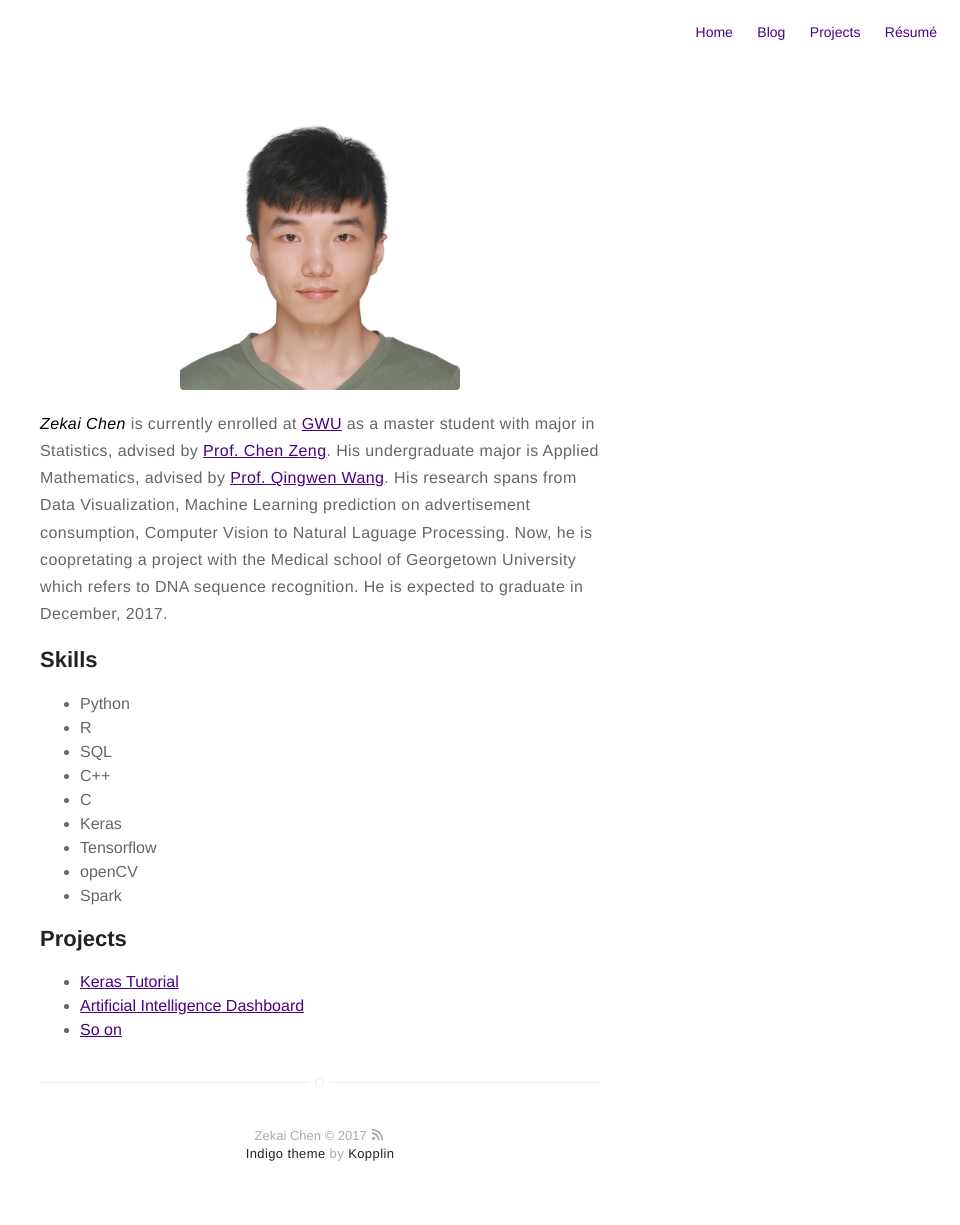
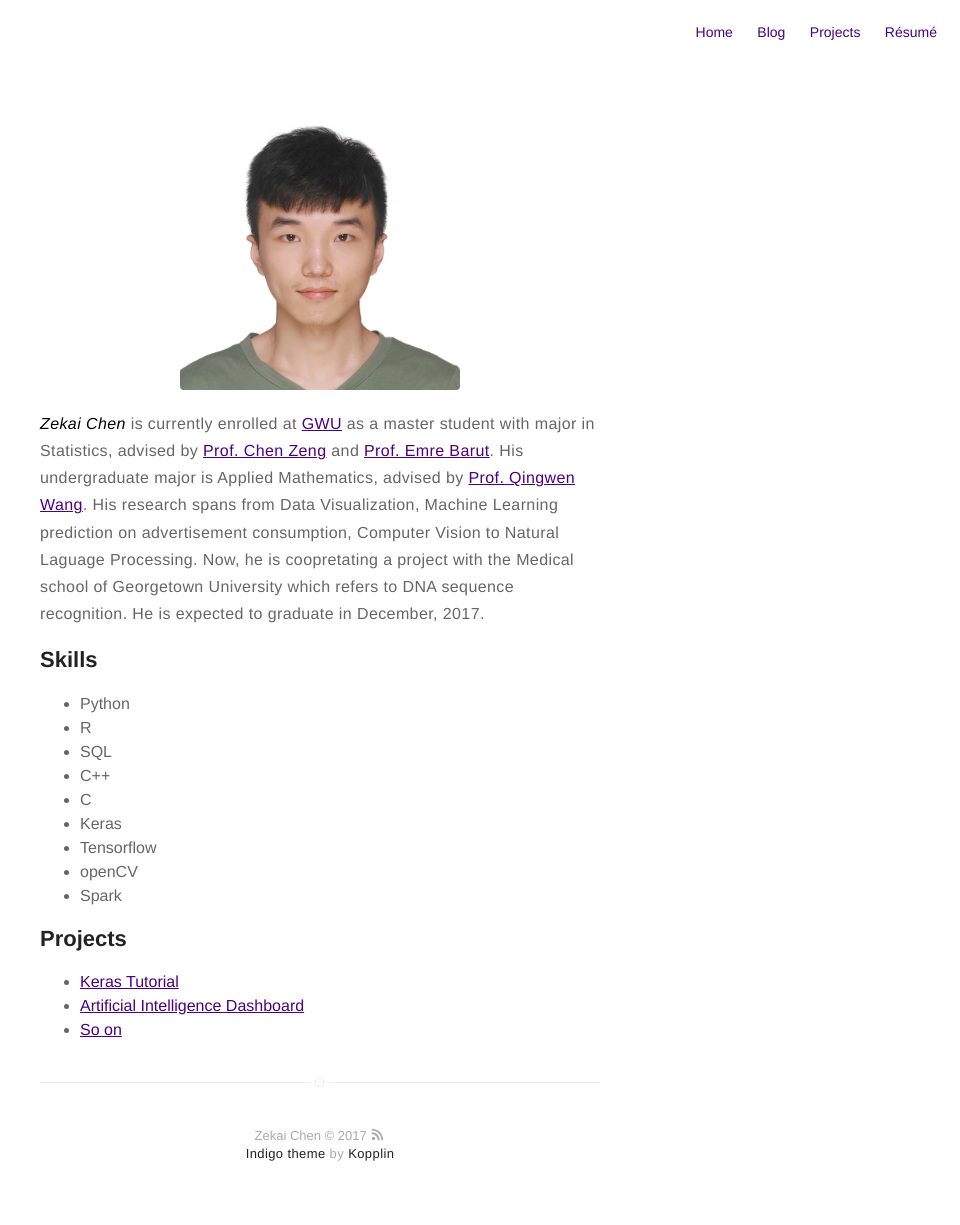
Before and after one commit to shuqizhuzhu/shuqizhuzhu.github.io, a Jekyll site: the page built from about.md, in a window 1280 px wide. Shown: the whole page, without its empty margins (320-1280 px from the left). Built offline with Jekyll 4.4.1, drawn with Linux system fonts in a browser that asks for light colours.

Commit message:
Update about.md

```diff
--- a/about.md
+++ b/about.md
@@ -4,7 +4,7 @@ layout: page
 ---
 ![Profile Image]({{ site.url }}/{{ site.picture }})
 
-__*Zekai Chen*__ is currently enrolled at [GWU](https://www.gwu.edu) as a master student with major in Statistics, advised by [Prof. Chen Zeng](http://home.gwu.edu/~chenz/). His undergraduate major is Applied Mathematics, advised by [Prof. Qingwen Wang](http://math.shu.edu.cn/teacher/wangqingwen/). His research spans from Data Visualization, Machine Learning prediction on advertisement consumption, Computer Vision to Natural Laguage Processing. Now, he is coopretating a project with the Medical school of Georgetown University which refers to DNA sequence recognition. He is expected to graduate in December, 2017.
+__*Zekai Chen*__ is currently enrolled at [GWU](https://www.gwu.edu) as a master student with major in Statistics, advised by [Prof. Chen Zeng](http://home.gwu.edu/~chenz/) and [Prof. Emre Barut](http://home.gwu.edu/~barut/). His undergraduate major is Applied Mathematics, advised by [Prof. Qingwen Wang](http://math.shu.edu.cn/teacher/wangqingwen/). His research spans from Data Visualization, Machine Learning prediction on advertisement consumption, Computer Vision to Natural Laguage Processing. Now, he is coopretating a project with the Medical school of Georgetown University which refers to DNA sequence recognition. He is expected to graduate in December, 2017.
 
 <h2>Skills</h2>
 
```
